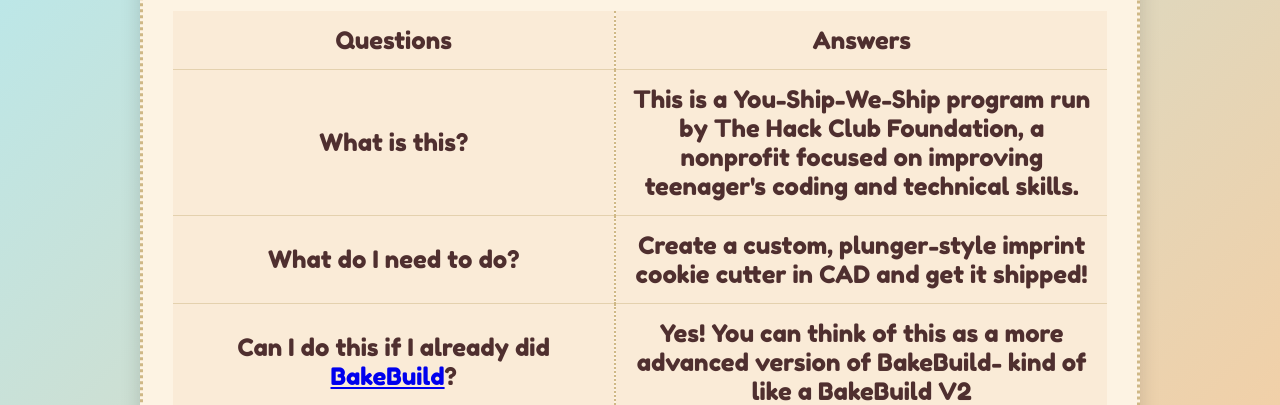
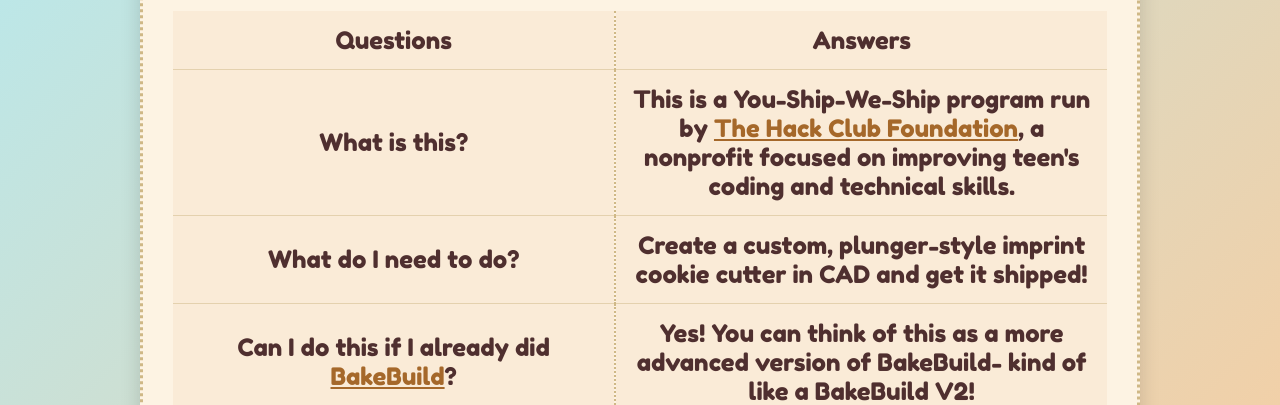
Before and after one commit to Dandililacs/plunge, a plain HTML site: page faq.html in a window 1280 px wide. Shown: the part 395-800 px from the top of the page. Drawn offline with Linux system fonts and the light colour scheme; a web font is replaced by a local one.

Commit message:
Adding Hyperlinks and Changing minor grammar issues

```diff
--- a/faq.html
+++ b/faq.html
@@ -24,7 +24,7 @@
             </tr>
             <tr>
                 <td>What is this?</td>
-                <td>This is a You-Ship-We-Ship program run by The Hack Club Foundation, a nonprofit focused on improving teenager's coding and technical skills.</td>
+                <td>This is a You-Ship-We-Ship program run by <a href="https://hackclub.com/" style="color: rgb(165, 104, 42)">The Hack Club Foundation</a>, a nonprofit focused on improving teen's coding and technical skills.</td>
             </tr>
             <tr>
                 <td>What do I need to do?</td>
@@ -32,9 +32,8 @@
             </tr>
 
             <tr>
-                <td>Can I do this if I already did <a href="https://bakebuild.hackclub.com/">BakeBuild</a>?</td>
-                <td>Yes! You can think of this as a more advanced version of BakeBuild- kind of like a BakeBuild V2
-                </td>
+                <td>Can I do this if I already did <a href="https://bakebuild.hackclub.com/"style="color: rgb(165, 104, 42)">BakeBuild</a>?</td>
+                <td>Yes! You can think of this as a more advanced version of BakeBuild- kind of like a BakeBuild V2!</td>
             </tr>
 
             <tr>
@@ -46,7 +45,7 @@
         </table>
 
         <div class="other-questions">
-            <p>Other questions? Ask us in <a href="https://hackclub.slack.com/archives/C0955KVD1SA">#plunger</a> in
+            <p>Other questions? Ask us in <a href="https://hackclub.slack.com/archives/C0955KVD1SA"style="color: rgb(165, 104, 42)">#plunger</a> in
                 the Hack Club Slack.</p>
         </div>
     </div>
```
